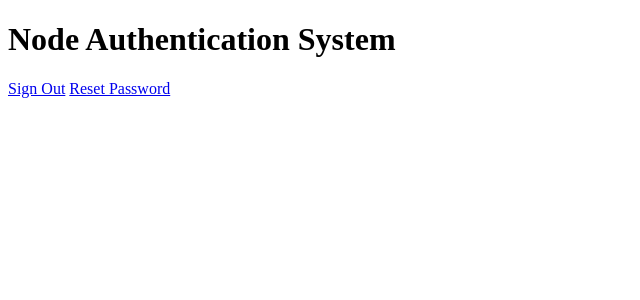
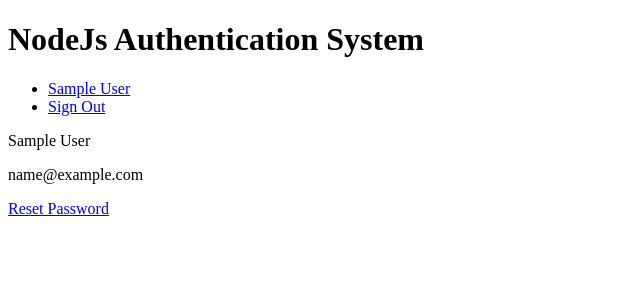
Before and after one commit to chaturvedi-anil/node-authentication-project, a Node server app: page /users/profile in a window 1280 px wide. Shown: the top 300 px of the page, without its empty margins (0-640 px from the left). Run offline with Node 20, Linux system fonts and the light colour scheme; the visitor is signed in with stand-in values (Sample User, id 1); some libraries are stand-ins or nearby versions.

Commit message:
setup partial in project

```diff
--- a/assets/css/index.css
+++ /dev/null
@@ -1,4 +0,0 @@
-body
-{
-    background-color: red;
-}
--- /dev/null
+++ b/views/_header.ejs
@@ -0,0 +1,29 @@
+<header>
+    <div class="project-title">
+        <h1>NodeJs Authentication System</h1>
+    </div>
+
+    <% if(locals.user) {%>
+        <div class="others-link">
+            <ul>
+                <li>
+                    <a href="/users/profile"> <%= user.name %> </a>
+                </li>
+                <li>
+                    <a href="/users/destroy-session"> Sign Out</a>
+                </li>
+            </ul>
+        </div>
+    <% } else { %>
+        <div class="others-link">
+            <ul>
+                <li>
+                    <a href="/users/sign-up"> Sign Up </a>
+                </li>
+                <li>
+                    <a href="/users/sign-in"> Sign In</a>
+                </li>
+            </ul>
+        </div>
+    <% } %>
+</header>
--- a/views/index.ejs
+++ b/views/index.ejs
@@ -1,6 +1,7 @@
 <link rel="stylesheet" href="/css/index.css">
 
 <main>
-    <a href="/users/sign-up">Sign Up</a>
-    <a href="/users/sign-in">Sign In</a>
+    <h1>
+        Home page
+    </h1>
 </main>
--- a/views/layout.ejs
+++ b/views/layout.ejs
@@ -15,11 +15,8 @@
 </head>
 <body>
 
-    <header>
-        <h1>
-            Node Authentication System
-        </h1>
-    </header>
+    <%- include('_header') %>
+
     <%- body %>
 
     <%- script %>
--- a/views/profile.ejs
+++ b/views/profile.ejs
@@ -1,4 +1,15 @@
 <main>
-    <a href="/users/sign-out">Sign Out</a>
-    <a href="/users/reset-password">Reset Password</a>
+    <div>
+        <p>
+            <%= user.name %>
+        </p>
+        <p>
+            <%= user.email %>
+        </p>
+    </div>
+    <div>
+        <p>
+            <a href="/users/reset-password">Reset Password</a>
+        </p>
+    </div>
 </main>
--- a/views/sign_in.ejs
+++ b/views/sign_in.ejs
@@ -1,5 +1,7 @@
 <main>
     <h1>Sign In</h1>
+    <div>
+
         <form action="/users/create-session" method="post">
             <input type="email" name="email" placeholder="Enter Your Email" required>
             <input type="password" name="password" placeholder="Enter Password" required>
@@ -9,4 +11,5 @@
         <p>
             <a href="/users/auth/google">Google Sign In</a>
         </p>
+    </div>
 </main>
```
Lines whose indentation alone changed are shown as unchanged.
